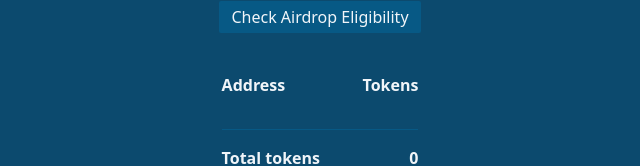
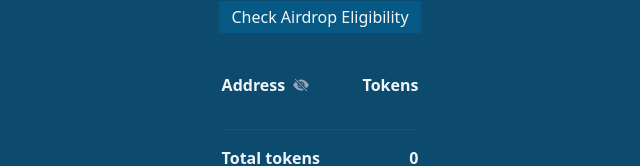
Before and after one commit to gpxl-dev/arbi-airdrop-bulk-check, a React (Vite) app: page / in a window 1280 px wide. Both pictures are taken after typing "Sample" into the empty fields and a click on the input "Check Airdrop Eligibility". Shown: the part 369-535 px from the top of the page, without its empty margins (320-960 px from the left). Built offline with nearby package versions, Linux system fonts and the light colour scheme.

Commit message:
add blur option

```diff
--- a/package.json
+++ b/package.json
@@ -9,6 +9,7 @@
   "dependencies": {
     "react": "^17.0.2",
     "react-dom": "^17.0.2",
+    "react-icons": "^4.8.0",
     "truncate-eth-address": "^1.0.2"
   },
   "devDependencies": {
--- a/src/App.tsx
+++ b/src/App.tsx
@@ -9,6 +9,7 @@ import {
   useState,
 } from "react";
 import truncate from "truncate-eth-address";
+import { BsEyeFill, BsEyeSlashFill } from "react-icons/bs";
 
 const getCheckUrl = (address: string) =>
   "https://corsproxy.io/?" +
@@ -78,6 +79,8 @@ function App() {
 
   const [result, setResult] = useState<CheckResult[] | null>(null);
 
+  const [blur, setBlur] = useState<boolean>(false);
+
   const fetchAirdropData = useCallback(
     (e: FormEvent<HTMLFormElement>) => {
       e.preventDefault();
@@ -118,13 +121,21 @@ function App() {
       {result && (
         <>
           <div className="grid grid-cols-2">
-            <div className="mb-4 text-left font-bold">Address</div>
+            <div className="mb-4 flex flex-row items-center gap-2 text-left font-bold">
+              Address
+              <button
+                onClick={() => setBlur((b) => !b)}
+                className="text-slate-400"
+              >
+                {blur ? <BsEyeFill /> : <BsEyeSlashFill />}
+              </button>
+            </div>
             {/* <th>Points</th> */}
             <div className="text-right font-bold">Tokens</div>
 
             {result.map((r: CheckResult, i) => (
               <Fragment key={i}>
-                <div className="pr-10 font-mono">
+                <div className={"pr-10 font-mono " + (blur ? "blur-sm" : "")}>
                   {truncate(allAddresses[i])}
                 </div>
                 {/* <td>{r.eligibility.points}</td> */}
```
